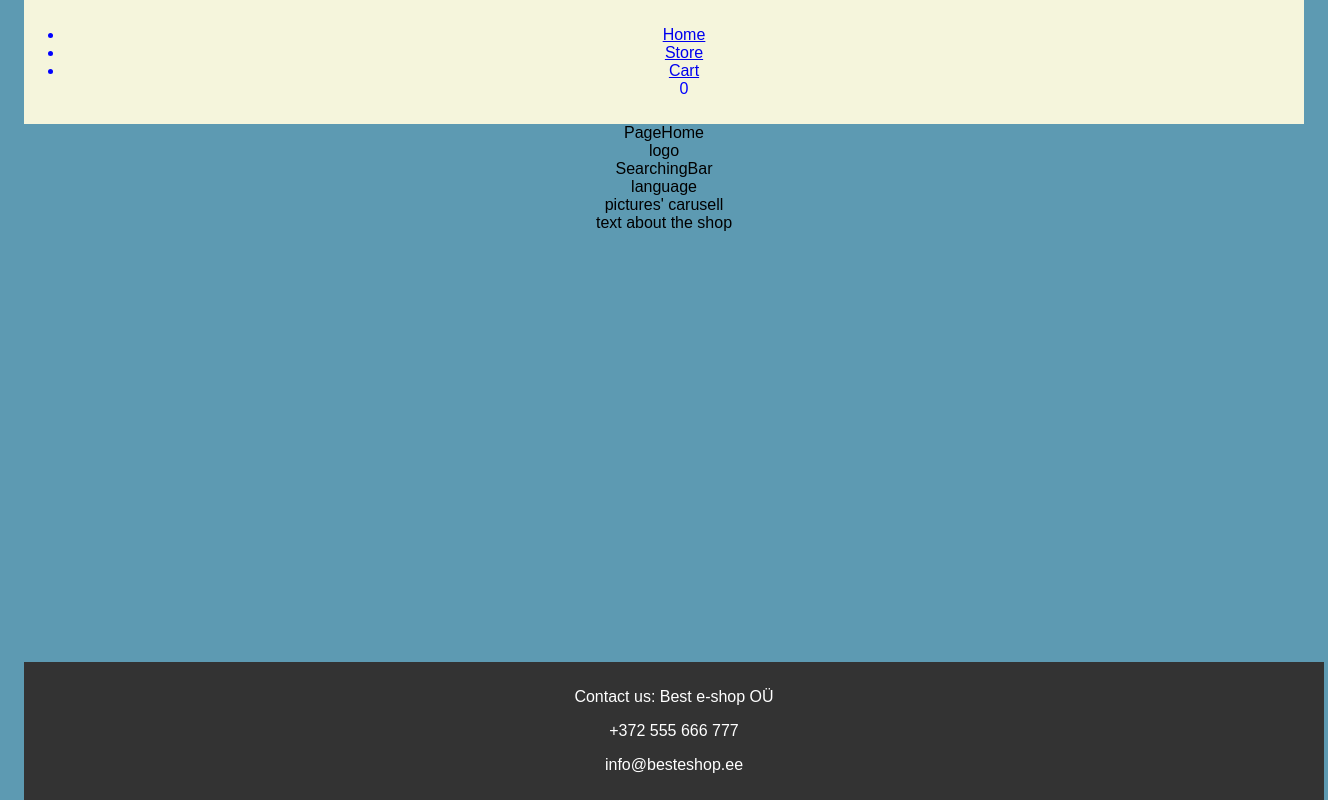
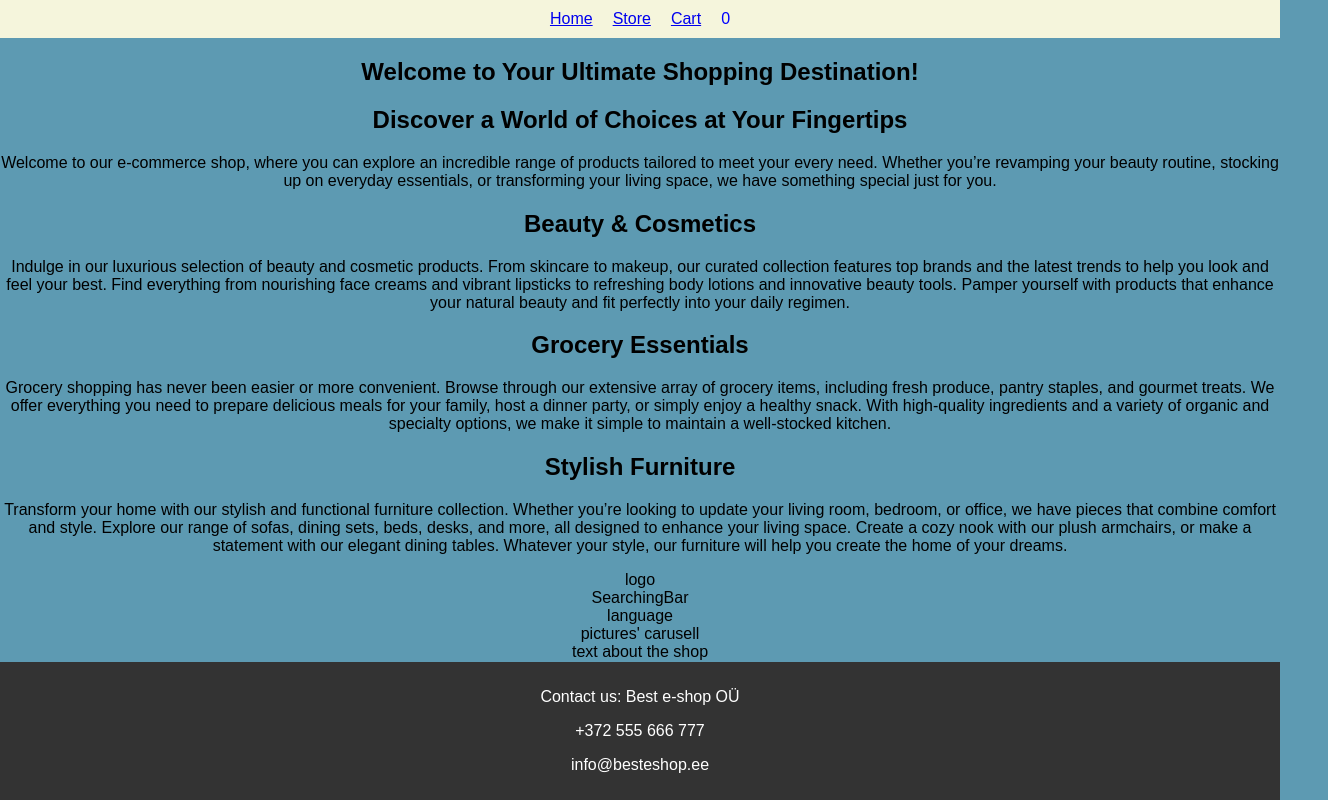
Before and after one commit to karamulkin/final-project-store, a React (Create React App) app: page / in a window 1280 px wide. Shown: the whole page, 1328 px wide, since content can reach past the window. Built offline with nearby package versions, Linux system fonts and the light colour scheme; no server answers.

Commit message:
no width

```diff
--- a/src/components/Header.js
+++ b/src/components/Header.js
@@ -9,6 +9,7 @@ export const Header  = () => {
 
     return (
         <header>
+
             <nav>
                 <ul>
                     <li><Link to="/">Home</Link></li>
--- a/src/components/PageHome.js
+++ b/src/components/PageHome.js
@@ -3,7 +3,30 @@ import React from "react"
 export const PageHome = () => {
     return (
         <div>
-            <section>PageHome</section>
+            <section>
+                <h1>Welcome to Your Ultimate Shopping Destination!</h1>
+                <h2>Discover a World of Choices at Your Fingertips</h2>
+                <p>Welcome to our e-commerce shop, where you can explore an incredible
+                    range of products tailored to meet your every need. Whether you’re revamping your
+                    beauty routine, stocking up on everyday essentials, or transforming your living space,
+                    we have something special just for you.</p>
+                <h2>Beauty & Cosmetics</h2>
+                <p>Indulge in our luxurious selection of beauty and cosmetic products. From skincare to makeup,
+                    our curated collection features top brands and the latest trends to help you look and feel your best. Find everything
+                    from nourishing face creams and vibrant lipsticks to refreshing body lotions and innovative beauty tools.
+                    Pamper yourself with products that enhance your natural beauty and fit perfectly into your daily regimen.</p>
+                <h2>Grocery Essentials</h2>
+                <p>Grocery shopping has never been easier or more convenient. Browse through our extensive array of grocery items,
+                    including fresh produce, pantry staples, and gourmet treats. We offer everything you need to prepare delicious
+                    meals for your family, host a dinner party, or simply enjoy a healthy snack. With high-quality ingredients
+                    and a variety of organic and specialty options, we make it simple to maintain a well-stocked kitchen.</p>
+                <h2>Stylish Furniture</h2>
+                <p>Transform your home with our stylish and functional furniture collection. Whether you’re looking to update your
+                    living room, bedroom, or office, we have pieces that combine comfort and style. Explore our range of sofas,
+                    dining sets, beds, desks, and more, all designed to enhance your living space. Create a cozy nook with our
+                    plush armchairs, or make a statement with our elegant dining tables. Whatever your style, our furniture will
+                    help you create the home of your dreams.</p>
+            </section>
             <section>logo</section>
             <section>SearchingBar</section>
             <section>language</section>
--- a/src/styles.css
+++ b/src/styles.css
@@ -1,6 +1,6 @@
 body {
     background: #5d9ab2;
-    padding: 0 24px;
+    padding: 0;
     margin: 0;
     justify-content: space-evenly;
     font-family: fantasy;
@@ -30,6 +30,17 @@ footer {
     background-color: #333;
     color: white;
     width: 100%;
-    padding: 10px;
+    padding: 10px 0;
     text-align: center;
 }
+
+nav ul {
+    list-style: none;
+    margin: 0;
+    padding: 0;
+}
+
+nav li {
+    display: inline-block;
+    margin-right: 20px;
+}
```
